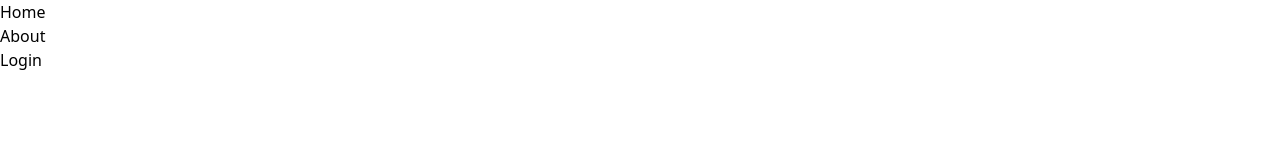
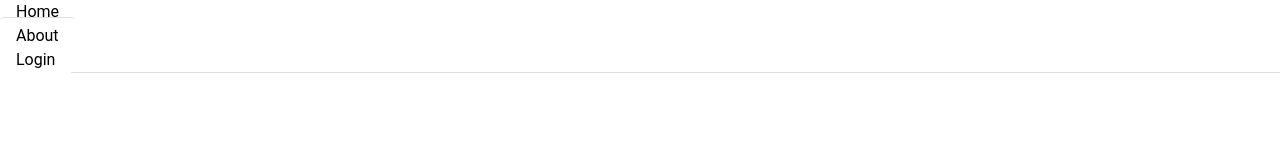
Before and after one commit to juliaozm/rest_countries_vue3_app, a Vue app: page /about in a window 1280 px wide. Shown: the top 160 px of the page. Built offline with nearby package versions, Linux system fonts and the light colour scheme.

Commit message:
Installed vuetif

```diff
--- a/package.json
+++ b/package.json
@@ -9,8 +9,11 @@
     "preview": "vite preview"
   },
   "dependencies": {
+    "@mdi/font": "^7.2.96",
     "axios": "^1.5.0",
     "dotenv": "^16.3.1",
+    "mdi-vue3": "^7.2.96",
+    "vite-plugin-vuetify": "^1.0.2",
     "vue": "^3.3.4",
     "vue-router": "^4.2.5",
     "vue3-toastify": "^0.1.13"
--- /dev/null
+++ b/plugins/vuetify.js
@@ -0,0 +1,9 @@
+import { createVuetify } from "vuetify";
+import { VSelect } from "vuetify/components";
+import "vuetify/styles";
+import "vuetify/dist/vuetify.min.css";
+import "@mdi/font/css/materialdesignicons.min.css"; // Import the MDI CSS
+
+export const vuetify = createVuetify({
+  VSelect,
+});
--- a/src/main.js
+++ b/src/main.js
@@ -2,5 +2,6 @@ import { createApp } from "vue";
 import App from "./App.vue";
 import router from "./router/index.js";
 import "./index.css";
+import { vuetify } from "../plugins/vuetify";
 
-createApp(App).use(router).mount("#app");
+createApp(App).use(router).use(vuetify).mount("#app");
--- a/vite.config.js
+++ b/vite.config.js
@@ -1,7 +1,8 @@
 import { defineConfig } from "vite";
 import vue from "@vitejs/plugin-vue";
+import vuetify from "vite-plugin-vuetify";
 
 // https://vitejs.dev/config/
 export default defineConfig({
-  plugins: [vue()],
+  plugins: [vue(), vuetify({ autoImport: true })],
 });
```
Also changed, not shown: 1 other file (tests, documents, lock files or other folders).
